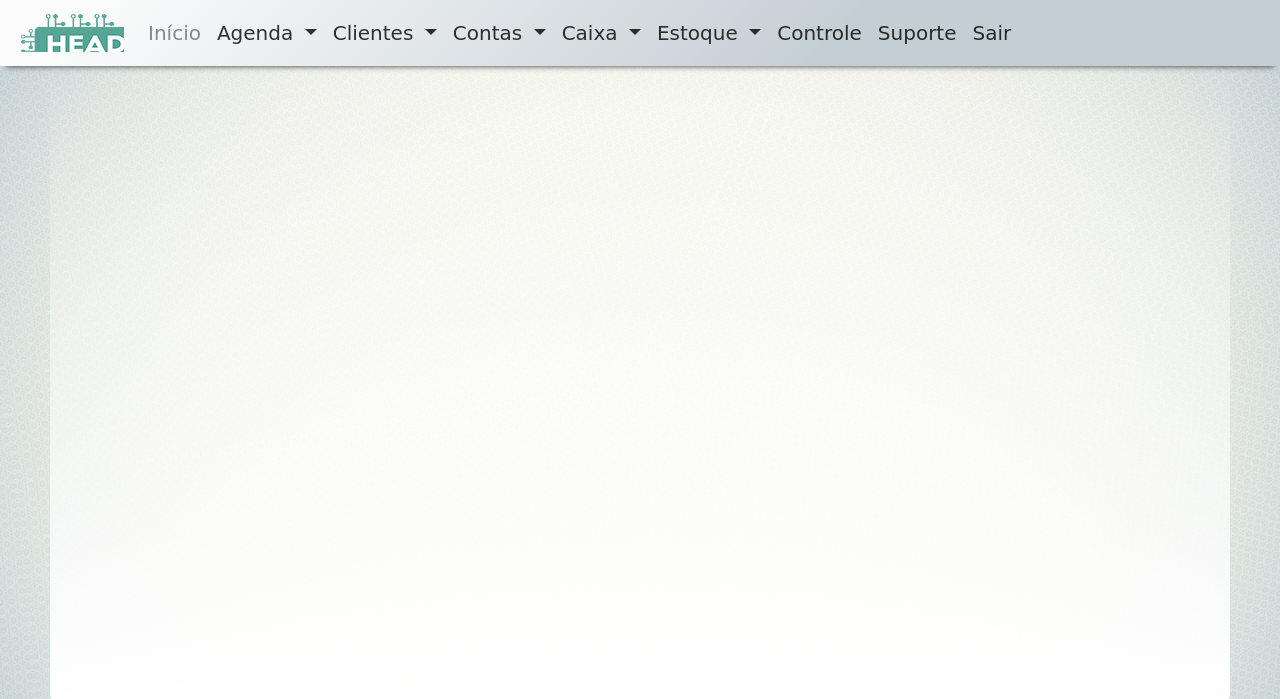
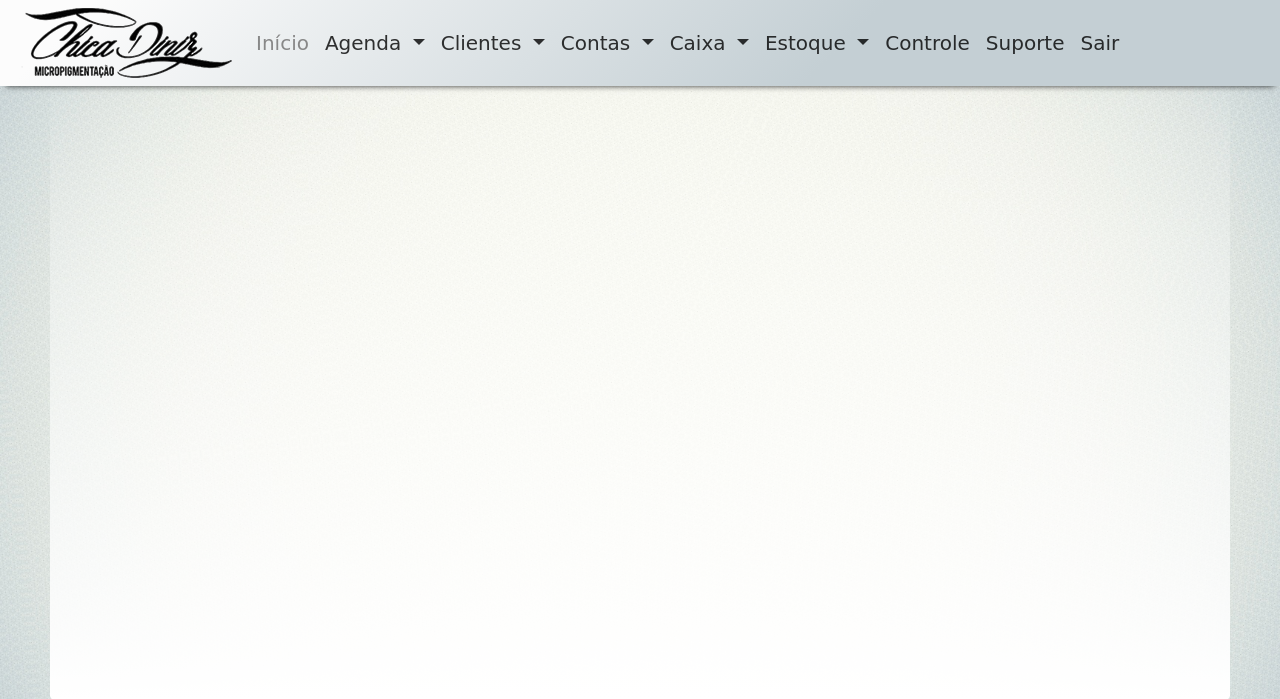
Before and after one commit to redcliver/sistemas, a Django app: template chica_home/templates/chica_base.html in a window 1280 px wide. Shown: the top 699 px of the page. Run offline with Django 3.2, Linux system fonts and the light colour scheme; the template is opened without the code that fills it, so the values that code supplies are empty; some libraries are stand-ins or nearby versions; some web fonts are replaced.

Commit message:
1.02
alteração chica logo

```diff
--- a/chica_home/templates/chica_base.html
+++ b/chica_home/templates/chica_base.html
@@ -39,9 +39,9 @@
             background-size: cover;
         }
         .navbar-brand {
-            background: url('../../static/img/logo.png');
-            width: 103px;
-            height: 38px;
+            background: url('../../static/img/chica_logo.png');
+            width: 211px;
+            height: 70px;
             margin-left: 5px;
         }
         .sansserif {
```
